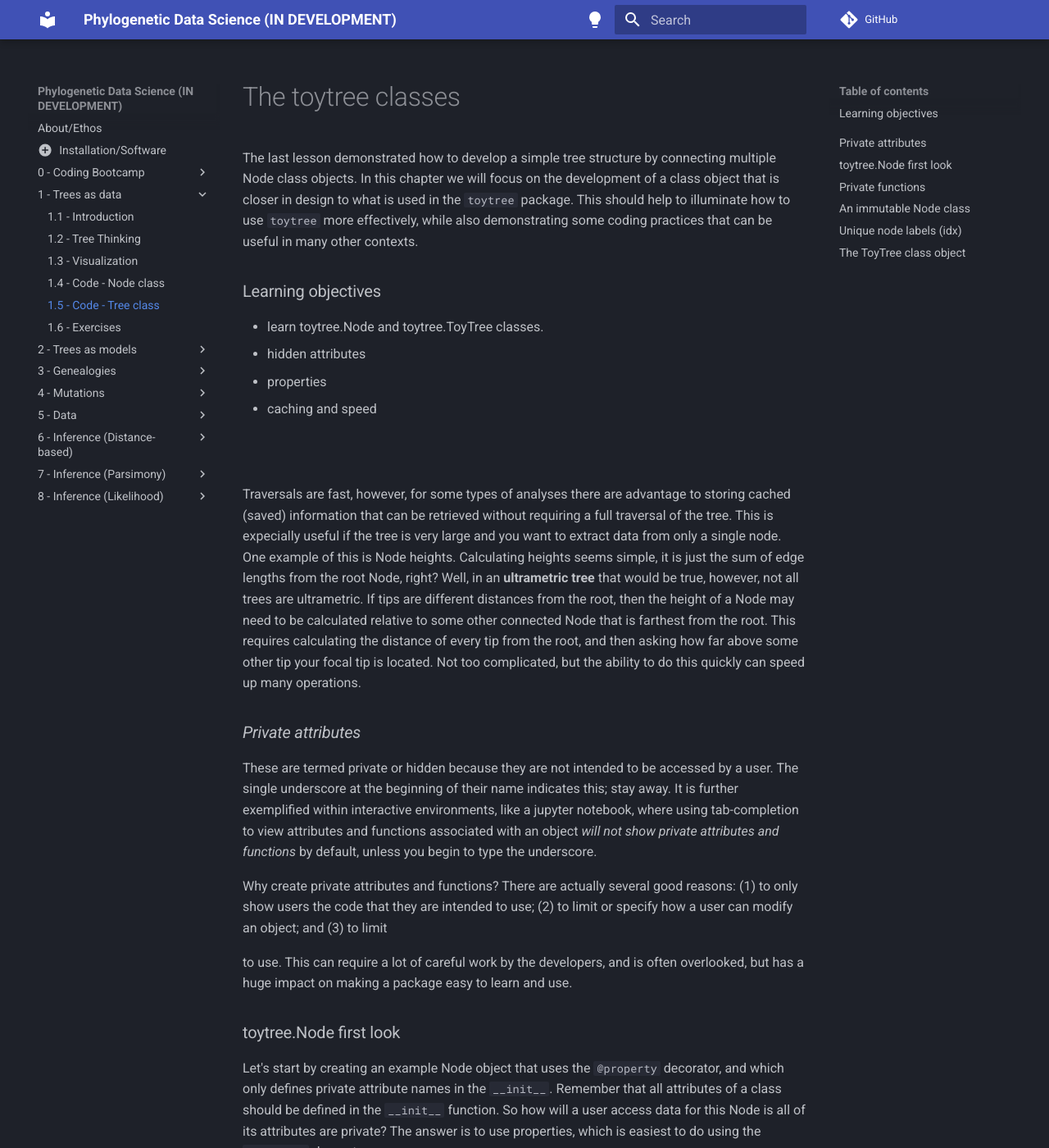
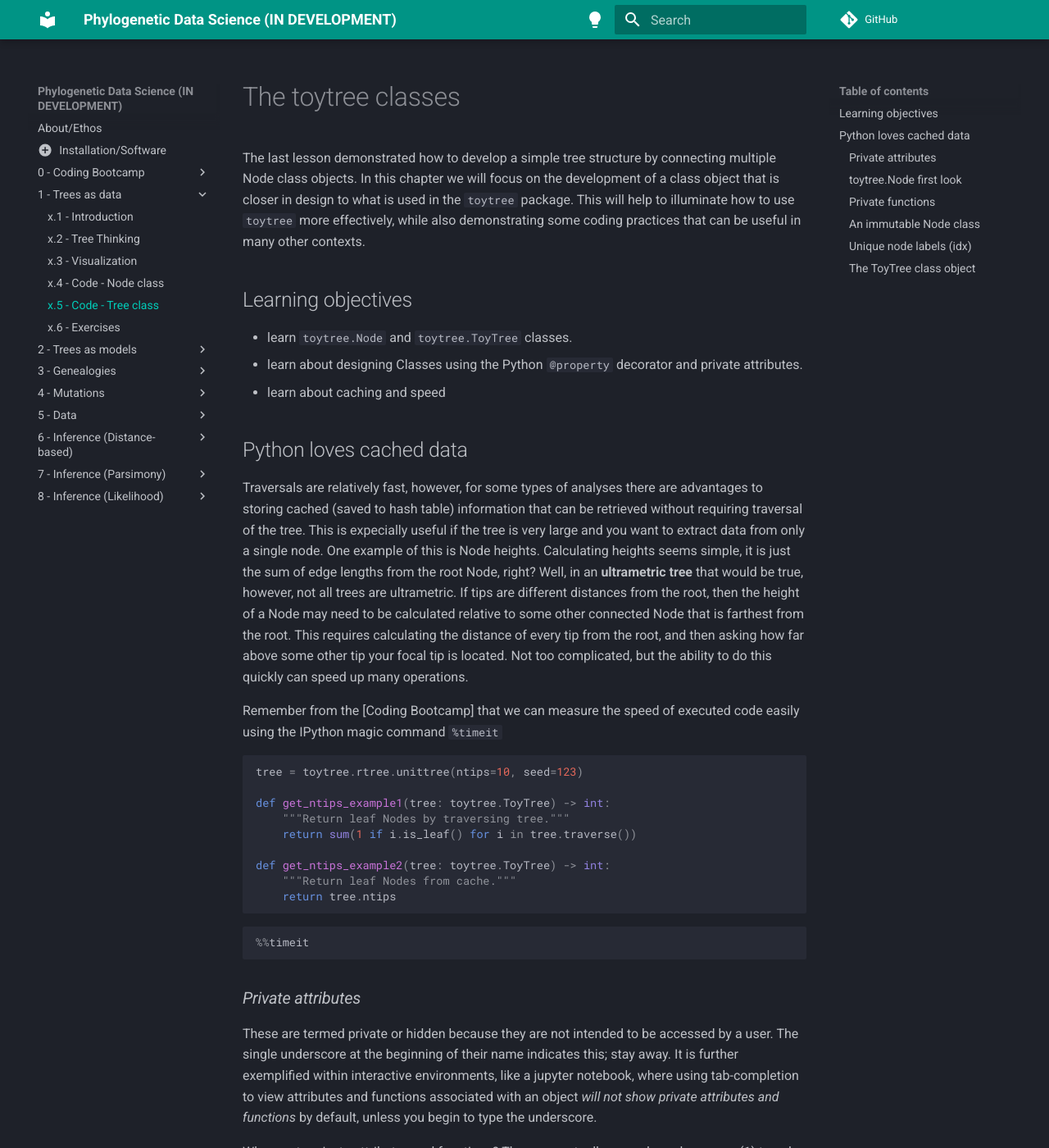
Before and after one commit to eaton-lab/phylogenetic-data-science, an MkDocs documentation site: the page built from docs/chapter-1/1.5-code-tree-class.md, in a window 1280 px wide and 1400 px high. Shown: the whole window at 82% size. Built offline with MkDocs 1.6.1 and Material for MkDocs 9.7.7, drawn with Linux system fonts in a browser that asks for light colours; comment, search, counter and statistics services are not loaded.

Commit message:
class ready

````diff
--- a/docs/chapter-1/1.5-code-tree-class.md
+++ b/docs/chapter-1/1.5-code-tree-class.md
@@ -4,30 +4,51 @@
 The last lesson demonstrated how to develop a simple tree structure by
 connecting multiple Node class objects. In this chapter we will focus on the
 development of a class object that is closer in design to what is used in
-the `toytree` package. This should help to illuminate how to use `toytree`
+the `toytree` package. This will help to illuminate how to use `toytree`
 more effectively, while also demonstrating some coding practices that can
 be useful in many other contexts.
 
-### Learning objectives
-- learn toytree.Node and toytree.ToyTree classes.
-- hidden attributes
-- properties
-- caching and speed
+## Learning objectives
+- learn `toytree.Node` and `toytree.ToyTree` classes.
+- learn about designing Classes using the Python `@property` decorator
+and private attributes.
+- learn about caching and speed
 
-###
-Traversals are fast, however, for some types of analyses there are advantage
-to storing cached (saved) information that can be retrieved without requiring
-a full traversal of the tree. This is expecially useful if the tree is very
-large and you want to extract data from only a single node. One example of
-this is Node heights. Calculating heights seems simple, it is just the sum
-of edge lengths from the root Node, right? Well, in an **ultrametric tree**
-that would be true, however, not all trees are ultrametric. If tips are
-different distances from the root, then the height of a Node may need to
-be calculated relative to some other connected Node that is farthest from
-the root. This requires calculating the distance of every tip from the root,
-and then asking how far above some other tip your focal tip is located. Not
-too complicated, but the ability to do this quickly can speed up many
-operations.
+## Python loves cached data
+
+Traversals are relatively fast, however, for some types of analyses
+there are advantages to storing cached (saved to hash table) information that
+can be retrieved without requiring traversal of the tree. This is
+expecially useful if the tree is very large and you want to extract data
+from only a single node. One example of this is Node heights. Calculating
+heights seems simple, it is just the sum of edge lengths from the root Node,
+right? Well, in an **ultrametric tree** that would be true, however, not
+all trees are ultrametric. If tips are different distances from the root,
+then the height of a Node may need to be calculated relative to some other
+connected Node that is farthest from the root. This requires calculating the
+distance of every tip from the root, and then asking how far above some
+other tip your focal tip is located. Not too complicated, but the ability
+to do this quickly can speed up many operations.
+
+Remember from the [Coding Bootcamp] that we can measure the speed of
+executed code easily using the IPython magic command `%timeit`
+```python
+tree = toytree.rtree.unittree(ntips=10, seed=123)
+
+def get_ntips_example1(tree: toytree.ToyTree) -> int:
+	"""Return leaf Nodes by traversing tree."""
+	return sum(1 if i.is_leaf() for i in tree.traverse())
+
+def get_ntips_example2(tree: toytree.ToyTree) -> int:
+	"""Return leaf Nodes from cache."""
+	return tree.ntips
+```
+
+```python
+%%timeit
+
+
+```
 
 ### *Private attributes*
 These are termed private or hidden because they are
--- a/mkdocs.yml
+++ b/mkdocs.yml
@@ -6,7 +6,7 @@ theme:
   name: material
   palette:
     - scheme: slate
-      # primary: teal
+      primary: teal
       # accent: orange
       toggle:
         icon: material/lightbulb
@@ -93,10 +93,10 @@ nav:
     - Getting started: bootcamp/getting-started.md
     - 0.0 - Installation (conda): bootcamp/0.0-installation-conda.md
     - 0.1 - Python Jupyter/Binder: bootcamp/0.1-jupyter-and-binder.md
-    - 0.2 - Python types: bootcamp/0.2-python-types.md
-    - 0.3 - Python functions: bootcamp/0.3-python-funcs.md
-    - 0.4 - Python classes: bootcamp/0.4-python-classes.md
-    - 0.5 - Python style: bootcamp/0.5-python-style.md
+    - x.2 - Python types: bootcamp/0.2-python-types.md
+    - x.3 - Python functions: bootcamp/0.3-python-funcs.md
+    - x.4 - Python classes: bootcamp/0.4-python-classes.md
+    - x.5 - Python style: bootcamp/0.5-python-style.md
     # - 0.6 -
     # - 0.2 - Python Data Science: bootcamp/python-datascience.md
     # - 0.4 - Python Jit compilation: bootcamp/jit-compile.md
@@ -104,41 +104,41 @@ nav:
     # - 0.6 - Python Packaging: bootcamp/packaging.md
 
   - 1 - Trees as data:
-    - 1.1 - Introduction: chapter-1/1.1-introduction.md
-    - 1.2 - Tree Thinking: chapter-1/1.2-tree-thinking.md
-    - 1.3 - Visualization: chapter-1/1.3-visualization.md
-    - 1.4 - Code - Node class: chapter-1/1.4-code-node-class.md
-    - 1.5 - Code - Tree class: chapter-1/1.5-code-tree-class.md
-    - 1.6 - Exercises: chapter-1/1.6-exercises.md
+    - x.1 - Introduction: chapter-1/1.1-introduction.md
+    - x.2 - Tree Thinking: chapter-1/1.2-tree-thinking.md
+    - x.3 - Visualization: chapter-1/1.3-visualization.md
+    - x.4 - Code - Node class: chapter-1/1.4-code-node-class.md
+    - x.5 - Code - Tree class: chapter-1/1.5-code-tree-class.md
+    - x.6 - Exercises: chapter-1/1.6-exercises.md
 
   - 2 - Trees as models:
-    - 2.0 - Tree as evolutionary models: chapter-2/2.0-tree-models.md
-    - 2.1 - Genealogies, Gene Trees, and Species Trees: y.md
-    - 2.2 - Tree Sequences and ARGs: z.md
-    - 2.3 - Genetic linkage?: linkm.md
+    - x.0 - Tree as evolutionary models: chapter-2/2.0-tree-models.md
+    - x.1 - Genealogies, Gene Trees, and Species Trees: y.md
+    - x.2 - Tree Sequences and ARGs: z.md
+    - x.3 - Genetic linkage?: linkm.md
     - Reading and Exercises: 1-reading-list.md
 
   - 3 - Genealogies:
-    - 3.0 - The Wright-Fisher Process: 3.0-wright-fisher.md
-    - 3.1 - Kingman Coalescent: 3.1-coalescent.md
-    - 3.2 - Coalescent simulations (msprime): 3.2-msprime.md
-    - 3.3 - Demographic models: 3.3-demography.md
-    - 3.4 - Species Tree simulations (ipcoal): 3.4-ipcoal.md
-    - 3.x - Code - Coalescent probability: chapter-3/3.x-coalescent-probability.md
-    - 3.x - Code - MSC probability: chapter-3/3.x-MSC-probability.md
+    - x.0 - The Wright-Fisher Process: 3.0-wright-fisher.md
+    - x.1 - Kingman Coalescent: 3.1-coalescent.md
+    - x.2 - Coalescent simulations (msprime): 3.2-msprime.md
+    - x.3 - Demographic models: 3.3-demography.md
+    - x.4 - Species Tree simulations (ipcoal): 3.4-ipcoal.md
+    - x.x - Code - Coalescent probability: chapter-3/3.x-coalescent-probability.md
+    - x.x - Code - MSC probability: chapter-3/3.x-MSC-probability.md
     - Exercises: chapter-3/3-reading-list.md
     - Further Reading: ...
 
   - 4 - Mutations:
-    - 4.0 - 'infinite-sites' mutations: 4.0-mutations.md
-    - 4.1 - Markov substitution models: 4.1-substituions.md
-    - 4.2 - Statistical properties of Markov models: 4.2-markov-models.md
+    - x.0 - 'infinite-sites' mutations: 4.0-mutations.md
+    - x.1 - Markov substitution models: 4.1-substituions.md
+    - x.2 - Statistical properties of Markov models: 4.2-markov-models.md
     - Reading and Exercises: 1-reading-list.md
 
   - 5 - Data:
-    - 5.1 - data formats: 5.1-data-formats.md
-    - 5.2 - strings, tables, and matrices: 5.2-strings-and-matrices.md
-    - 5.3 - SNP data (variant call format): 5.3-variant
+    - x.1 - data formats: 5.1-data-formats.md
+    - x.2 - strings, tables, and matrices: 5.2-strings-and-matrices.md
+    - x.3 - SNP data (variant call format): 5.3-variant
     - x.x - Code - simulating data/traits: x.x-simulating-traits.md
     - x.x - Code - sequence alignment: x.x-sequence-alignment.md
     - x.x - Code - converting file formats: x.x-converting-file-formats.md
@@ -152,15 +152,15 @@ nav:
     - Reading: ...
 
   - 7 - Inference (Parsimony):
-    - 5.0 - Maximum Parsimony: xx.md
-    - 5.1 - Scoring parsimony: yy.md
-    - 5.2 - Tree Space: yy.md
-    - 5.3 - Inferring: xx.ipynb
+    - x.0 - Maximum Parsimony: xx.md
+    - x.1 - Scoring parsimony: yy.md
+    - x.2 - Tree Space: yy.md
+    - x.3 - Inferring: xx.ipynb
     - Reading and Exercises: 1-reading-list.md
 
   - 8 - Inference (Likelihood):
-    - 6.0 - Maximum Likelihood: xx.md
-    - 6.1 - Genealogies: yy.md
-    - 6.2 - Sequences: yy.md
-    - 6.3 - Inferring: xx.ipynb
+    - x.0 - Maximum Likelihood: xx.md
+    - x.1 - Genealogies: yy.md
+    - x.2 - Sequences: yy.md
+    - x.3 - Inferring: xx.ipynb
     - Reading and Exercises: 1-reading-list.md
````
Also changed, not shown: other parts of docs/chapter-1/1.5-code-tree-class.md (+1 -1 lines), docs/bootcamp/0.1-jupyter-and-binder.md (+15 -12 lines), docs/bootcamp/0.x-utilities.md (added, +8 -0 lines), docs/bootcamp/getting-started.md (+2 -2 lines).
